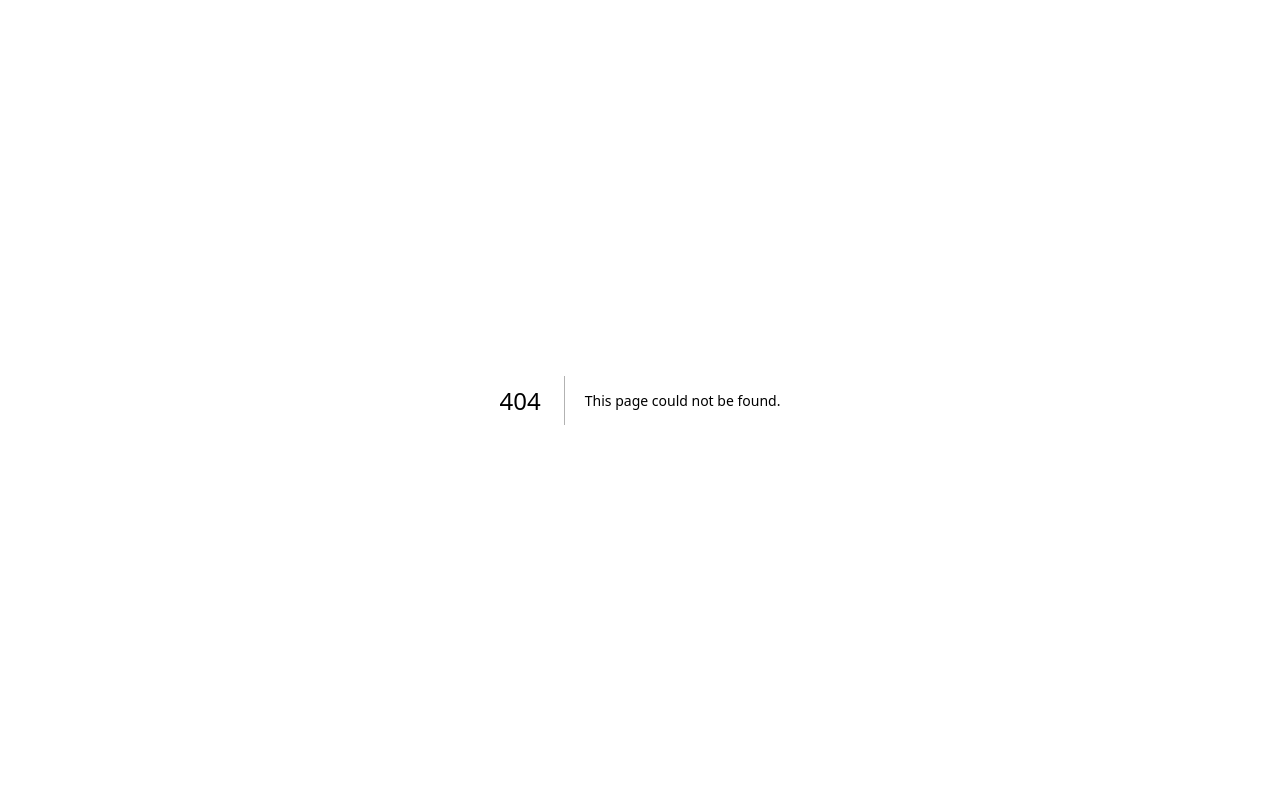
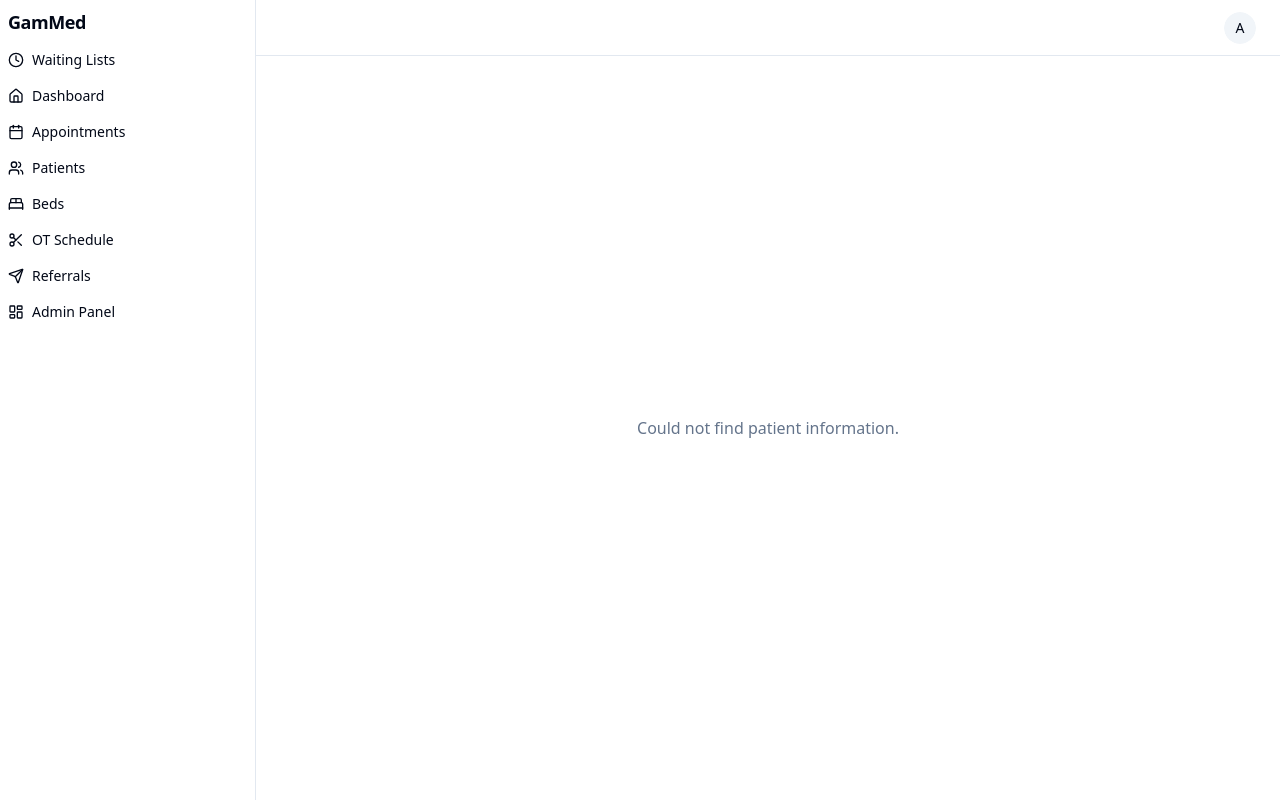
Before and after one commit to jgambrah/GAM_Med, a Next.js app: page /dashboard/my-billing in a window 1280 px wide. Before the commit this address had no page. Built offline with nearby package versions, Linux system fonts and the light colour scheme.

Commit message:
i have logged in as a patient but can't access the bill, please tell me

```diff
--- /dev/null
+++ b/src/app/dashboard/my-billing/page.tsx
@@ -0,0 +1,31 @@
+
+'use client';
+
+import * as React from 'react';
+import { BillingTab } from '../patients/[patientId]/components/billing-tab';
+import { useAuth } from '@/hooks/use-auth';
+import { Card, CardContent, CardDescription, CardHeader, CardTitle } from '@/components/ui/card';
+
+export default function MyBillingPage() {
+    const { user } = useAuth();
+
+    if (!user || !user.patient_id) {
+        return (
+             <div className="flex items-center justify-center h-full">
+                <p className="text-muted-foreground">Could not find patient information.</p>
+            </div>
+        )
+    }
+
+    return (
+        <div className="space-y-6">
+            <div>
+                <h1 className="text-3xl font-bold">My Billing</h1>
+                <p className="text-muted-foreground">
+                    View your invoices and account summary.
+                </p>
+            </div>
+            <BillingTab patientId={user.patient_id} />
+        </div>
+    )
+}
--- a/src/components/dashboard/main-nav.tsx
+++ b/src/components/dashboard/main-nav.tsx
@@ -24,13 +24,14 @@ import {
     ClipboardCheck,
     CalendarClock,
     Scissors,
-    Clock
+    Clock,
+    CreditCard
 } from 'lucide-react';
 import type { User } from '@/lib/types';
 import { mockAlerts, allAdmissions } from '@/lib/data';
 import * as React from 'react';
 
-const allRoles: User['role'][] = ['admin', 'doctor', 'nurse', 'pharmacist', 'patient', 'billing_clerk', 'lab_technician', 'ot_coordinator'];
+const allRoles: User['role'][] = ['admin', 'doctor', 'nurse', 'pharmacist', 'patient', 'billing_clerk', 'lab_technician', 'ot_coordinator', 'receptionist'];
 
 export function MainNav() {
   const pathname = usePathname();
@@ -89,6 +90,12 @@ export function MainNav() {
       roles: ['admin', 'doctor', 'billing_clerk', 'patient'],
     },
     {
+        href: '/dashboard/my-billing',
+        label: 'My Billing',
+        icon: CreditCard,
+        roles: ['patient']
+    },
+    {
         href: '/dashboard/ot',
         label: 'OT Schedule',
         icon: Scissors,
@@ -140,7 +147,7 @@ export function MainNav() {
   ];
 
   const accessibleItems = menuItems.filter(item => user && item.roles.includes(user.role)).sort((a, b) => {
-    const order = ['/dashboard', '/dashboard/my-practice', '/dashboard/nursing', '/dashboard/appointments', '/dashboard/patients', '/dashboard/beds', '/dashboard/ot', '/dashboard/prescriptions', '/dashboard/lab', '/dashboard/referrals', '/dashboard/my-schedule', '/dashboard/admin'];
+    const order = ['/dashboard', '/dashboard/my-practice', '/dashboard/nursing', '/dashboard/appointments', '/dashboard/my-billing', '/dashboard/patients', '/dashboard/beds', '/dashboard/ot', '/dashboard/prescriptions', '/dashboard/lab', '/dashboard/referrals', '/dashboard/my-schedule', '/dashboard/admin'];
     return order.indexOf(a.href) - order.indexOf(b.href);
   });
 
```
